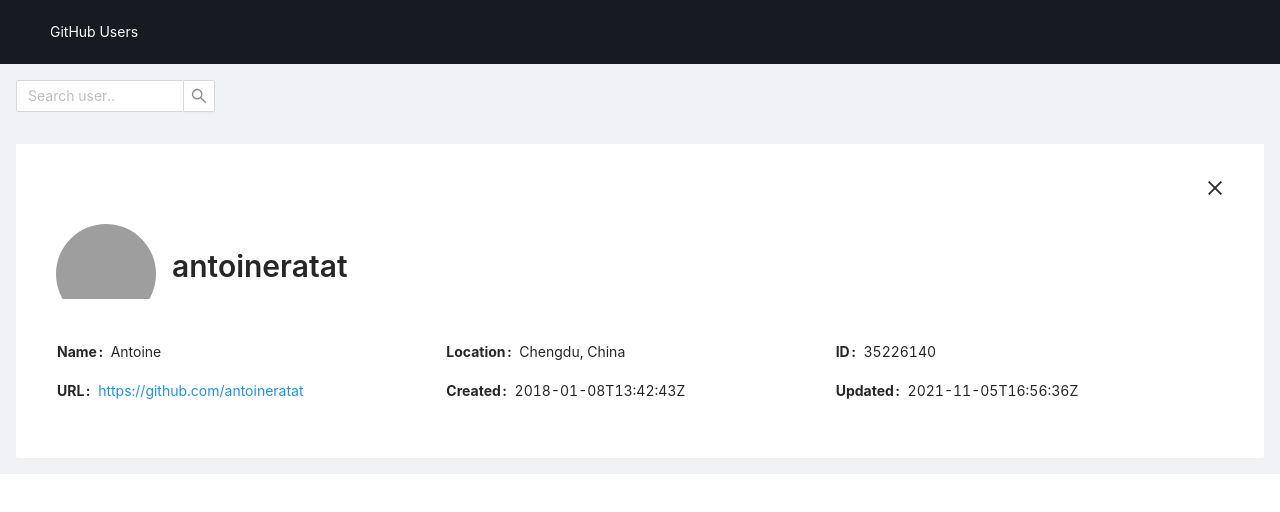
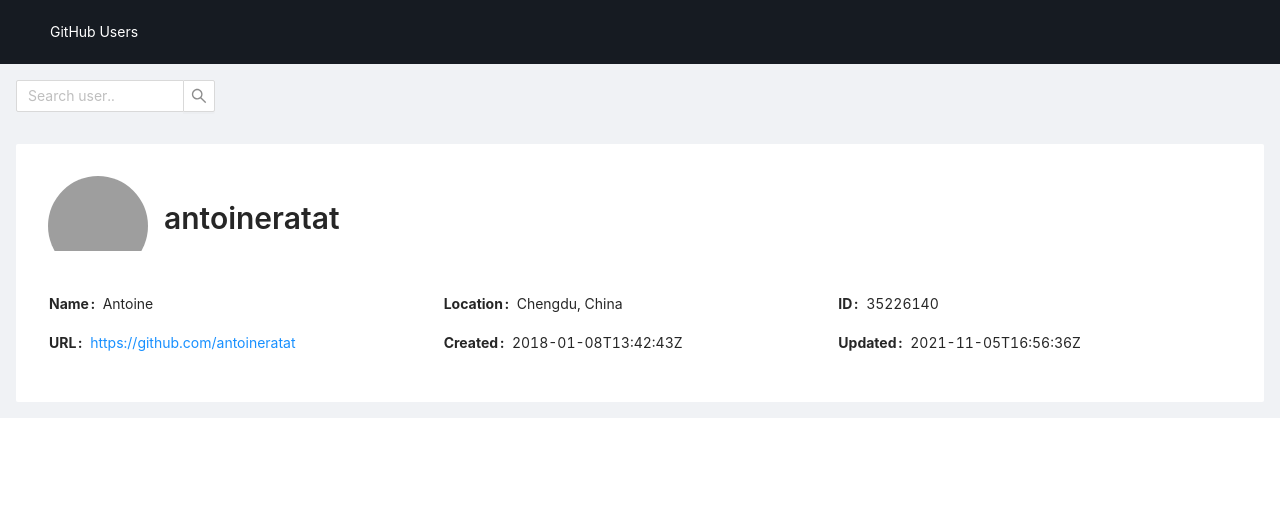
Before and after one commit to antoineGH/react_github, a React (Create React App) app: page / in a window 1280 px wide. Shown: the top 512 px of the page. Built offline with nearby package versions, Linux system fonts and the light colour scheme; grey boxes are pictures that could not be loaded.

Commit message:
remove delete button

```diff
--- a/src/App.css
+++ b/src/App.css
@@ -19,6 +19,10 @@
 
 .ant-layout-header {
   background: var(--color-bg-github) !important;
+}
+
+.ant-card-body {
+  padding: 16px !important;
 }
 
 .flex {
@@ -44,5 +48,6 @@
     display: flex;
     justify-content: center;
     width: 100%;
+    margin: auto;
   }
 }
--- a/src/components/gitHubUserResult/GitHubUserResult.tsx
+++ b/src/components/gitHubUserResult/GitHubUserResult.tsx
@@ -1,45 +1,12 @@
-import {
-  Col,
-  Row,
-  Card,
-  Descriptions,
-  Avatar,
-  Image,
-  Typography,
-  Button,
-} from 'antd'
-import { CloseOutlined } from '@ant-design/icons'
+import { Col, Row, Card, Descriptions, Avatar, Image, Typography } from 'antd'
 
 const GitHubUserResult = (): JSX.Element => {
   const { Title } = Typography
-
-  const handleClose = (): void => {
-    console.log('Close')
-  }
 
   return (
     <Row className="row-margin-1rem">
       <Col>
         <Card bordered={false}>
-          <Row>
-            <Col
-              xs={{ offset: 22 }}
-              md={{ offset: 23 }}
-              style={{
-                width: '100%',
-                justifyContent: 'center',
-                display: 'flex',
-              }}
-            >
-              <Button
-                id="btn-delete"
-                type="text"
-                icon={<CloseOutlined />}
-                size="large"
-                onClick={handleClose}
-              />
-            </Col>
-          </Row>
           <Row className="row-margin-1rem">
             <Col className="user-avatar">
               <Avatar
```
